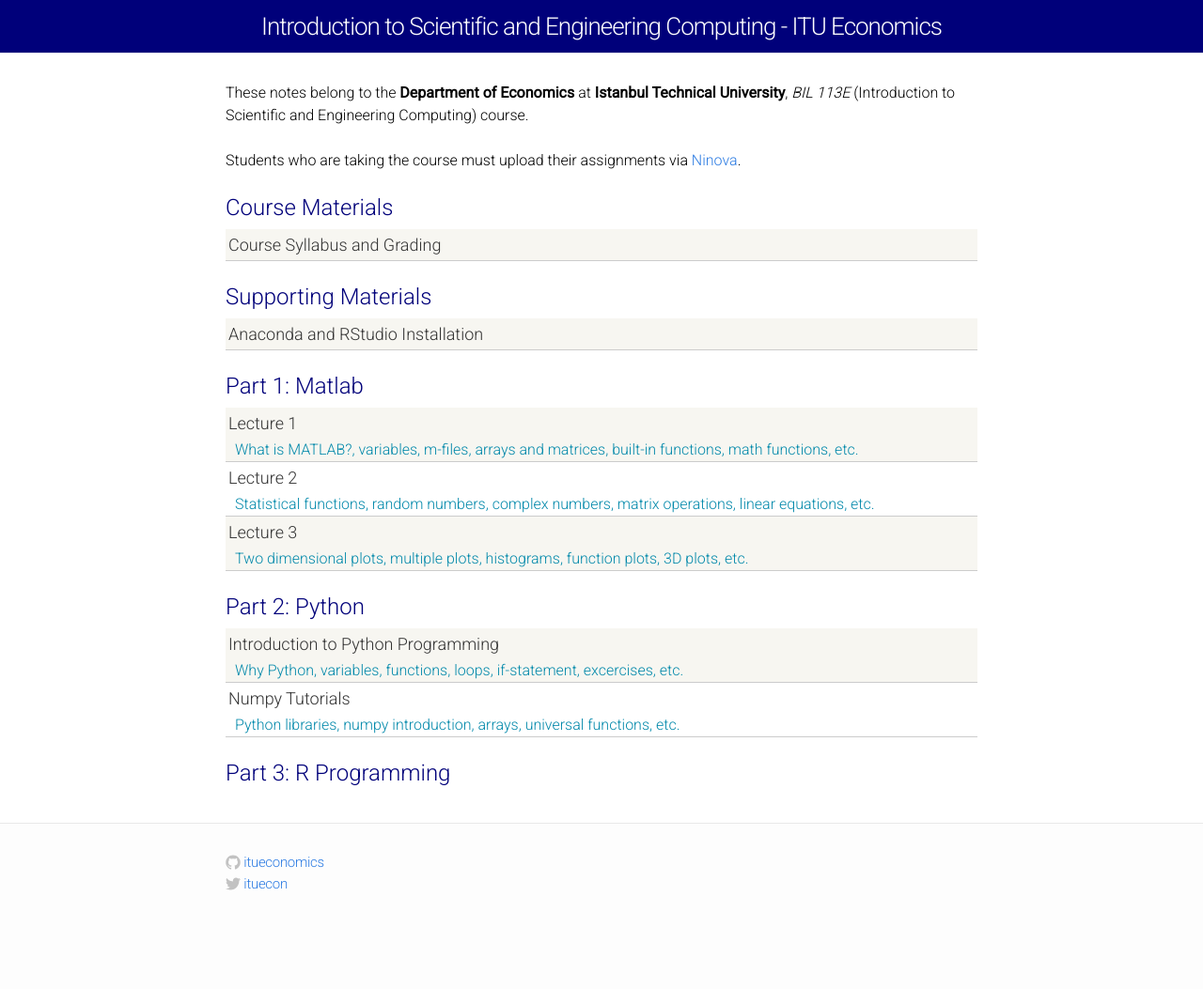
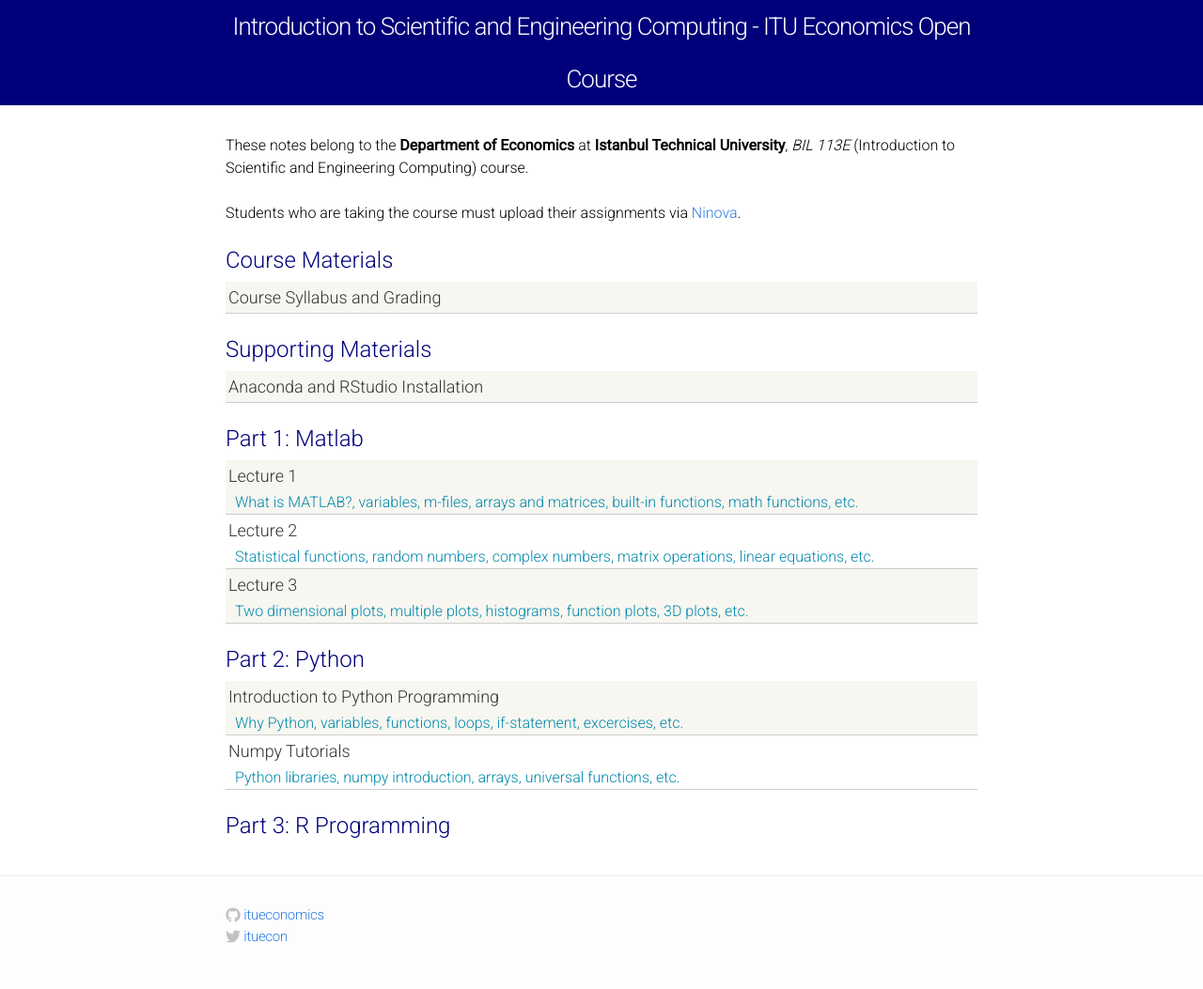
Before and after one commit to itueconomics/bil113e, a Jekyll site: the page built from index.html, in a window 1280 px wide. Shown: the whole page at 94% size. Built offline with Jekyll 4.4.1, drawn with Linux system fonts in a browser that asks for light colours; before the commit the page ends 997 px from its top, so only the background shows below that.

Commit message:
open course

```diff
--- a/_config.yml
+++ b/_config.yml
@@ -1,6 +1,6 @@
 # Site settings
-title: "Introduction to Scientific and Engineering Computing - ITU Economics"
-description: "BIL 113E (Introduction to Scientific and Engineering Computing) course materials"
+title: "Introduction to Scientific and Engineering Computing - ITU Economics Open Course"
+description: "BIL113E (Introduction to Scientific and Engineering Computing) course materials"
 baseurl: "/bil113e"
 url: "http://itueconomics.github.io"
 twitter_username: ituecon
```
